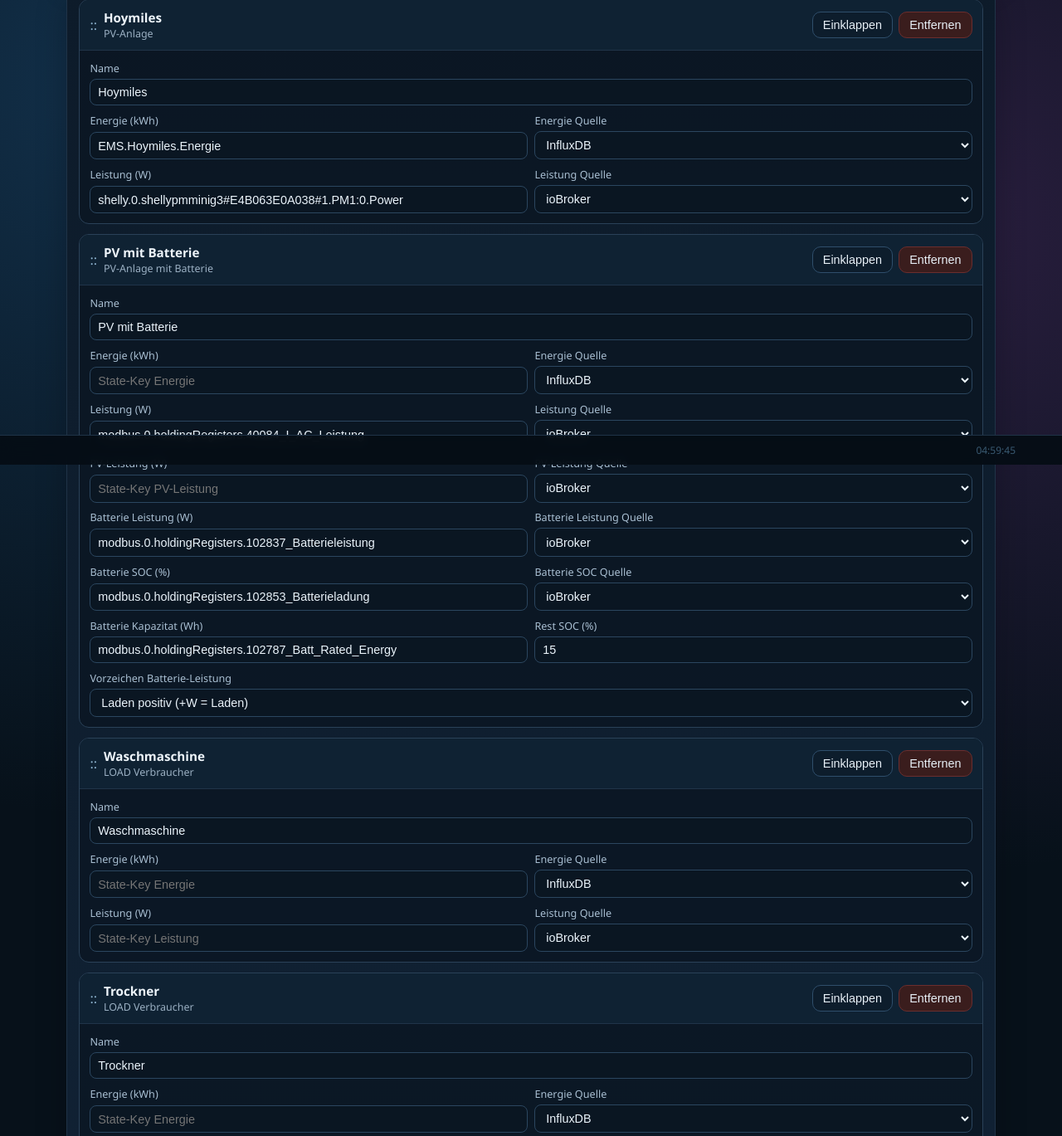
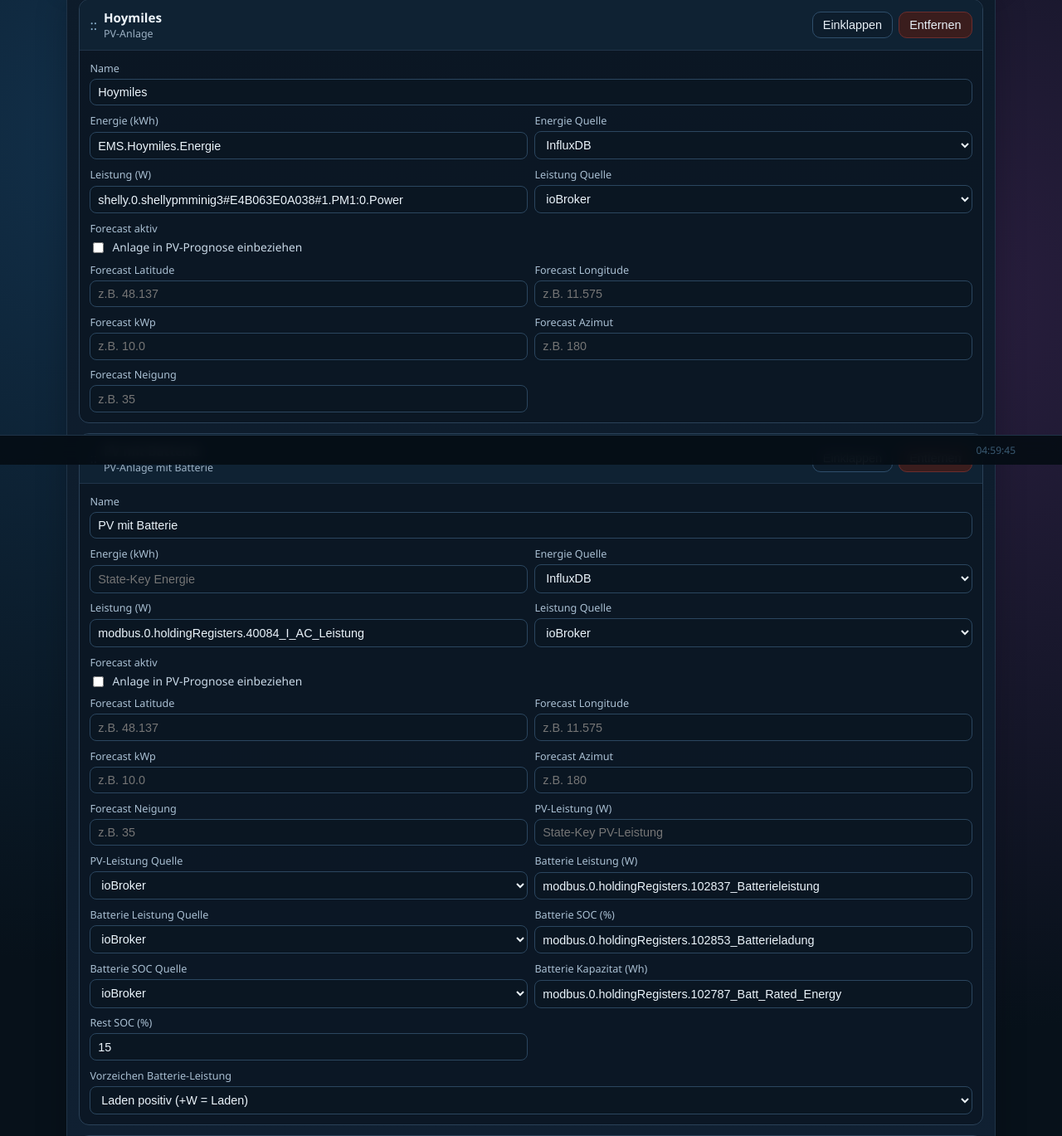
Before and after one commit to HJS72/EMSServer, a FastAPI app: page /config in a window 1280 px wide. Shown: the part 240-1609 px from the top of the page at 83% size. Run offline with FastAPI, Linux system fonts and the light colour scheme; data that the repository does not hold is empty.

Commit message:
release: v1.3.1 PV forecast required fields validation

```diff
--- a/app/main.py
+++ b/app/main.py
@@ -9,6 +9,7 @@ from pathlib import Path
 import httpx
 from apscheduler.schedulers.asyncio import AsyncIOScheduler
 from fastapi import FastAPI, Query, Request
+from fastapi import HTTPException
 from fastapi.responses import HTMLResponse, JSONResponse
 from fastapi.staticfiles import StaticFiles
 from fastapi.templating import Jinja2Templates
@@ -31,9 +32,9 @@ GITHUB_REPO = "HJS72/EMSServer"
 
 influx = InfluxSource(settings)
 iobroker = IoBrokerSource(settings)
-pv_service = PvForecastService(settings)
+config_service = DataPointConfigService(settings.data_dir)
+pv_service = PvForecastService(settings, config_service)
 storage = Storage(settings.data_dir)
-config_service = DataPointConfigService(settings.data_dir)
 engine = ForecastEngine(settings, influx, iobroker, pv_service, storage)
 scheduler = AsyncIOScheduler(timezone=settings.timezone)
 
@@ -125,6 +126,31 @@ async def get_datapoint_config() -> JSONResponse:
 
 @app.put("/api/config/datapoints")
 async def put_datapoint_config(payload: DataPointConfig) -> JSONResponse:
+    missing: list[str] = []
+    required_forecast_fields = [
+        ("forecast_lat", "Latitude"),
+        ("forecast_lon", "Longitude"),
+        ("forecast_kwp", "kWp"),
+        ("forecast_azimuth", "Azimut"),
+        ("forecast_declination", "Neigung"),
+    ]
+    for gen in payload.generators:
+        if not gen.forecast_enabled:
+            continue
+        for field_name, label in required_forecast_fields:
+            value = getattr(gen, field_name, None)
+            if value is None:
+                missing.append(f"{gen.name or gen.id}: {label}")
+
+    if missing:
+        raise HTTPException(
+            status_code=422,
+            detail={
+                "message": "Pflichtfelder fur Forecast fehlen",
+                "missing": missing,
+            },
+        )
+
     config_service.save(payload)
     return JSONResponse({"status": "ok"})
 
--- a/app/services/datapoint_config.py
+++ b/app/services/datapoint_config.py
@@ -32,7 +32,13 @@ class DataPointConfigService:
                 ConfigControllableConsumer(id="ctrl-2", name="Klima", state_key="", control_key=""),
             ],
             generators=[
-                ConfigGenerator(id="gen-1", name="Hoymiles", state_key="EMS.Hoymiles.Energie", has_battery=False),
+                ConfigGenerator(
+                    id="gen-1",
+                    name="Hoymiles",
+                    state_key="EMS.Hoymiles.Energie",
+                    has_battery=False,
+                    forecast_enabled=False,
+                ),
                 ConfigGenerator(
                     id="gen-2",
                     name="SolarEdge Hybrid",
@@ -44,6 +50,7 @@ class DataPointConfigService:
                     battery_capacity_wh_state_key="modbus.0.holdingRegisters.102787_Batt_Rated_Energy",
                     battery_rest_soc_percent=10.0,
                     battery_capacity_kwh=10.0,
+                    forecast_enabled=False,
                 ),
             ],
             grid=ConfigGrid(
@@ -67,6 +74,20 @@ class DataPointConfigService:
         ensure_ids(config.generators, "gen")
         ensure_ids(config.consumers, "consumer")
         ensure_ids(config.controllable_consumers, "ctrl")
+
+        for gen in config.generators:
+            has_forecast_params = any(
+                value is not None
+                for value in (
+                    gen.forecast_lat,
+                    gen.forecast_lon,
+                    gen.forecast_kwp,
+                    gen.forecast_azimuth,
+                    gen.forecast_declination,
+                )
+            )
+            if gen.forecast_enabled and not has_forecast_params:
+                gen.forecast_enabled = False
 
         if not config.grid.id:
             config.grid.id = "grid-main"
--- a/app/templates/config.html
+++ b/app/templates/config.html
@@ -485,6 +485,13 @@
       const byId = {};
       (cfg.generators || []).forEach((g, idx) => {
         const id = g.id || `gen-${idx + 1}`;
+        const hasForecastParams = [
+          g.forecast_lat,
+          g.forecast_lon,
+          g.forecast_kwp,
+          g.forecast_azimuth,
+          g.forecast_declination,
+        ].some(v => v !== null && v !== undefined && String(v).trim() !== "");
         byId[id] = {
           id,
           kind: "generator",
@@ -504,6 +511,12 @@
           battery_power_sign: g.battery_power_sign || "charge_positive",
           battery_rest_soc_percent: g.battery_rest_soc_percent !== null && g.battery_rest_soc_percent !== undefined ? String(g.battery_rest_soc_percent) : "",
           battery_capacity_kwh: g.battery_capacity_kwh !== null && g.battery_capacity_kwh !== undefined ? String(g.battery_capacity_kwh) : "",
+          forecast_enabled: g.forecast_enabled !== false && hasForecastParams,
+          forecast_lat: g.forecast_lat !== null && g.forecast_lat !== undefined ? String(g.forecast_lat) : "",
+          forecast_lon: g.forecast_lon !== null && g.forecast_lon !== undefined ? String(g.forecast_lon) : "",
+          forecast_kwp: g.forecast_kwp !== null && g.forecast_kwp !== undefined ? String(g.forecast_kwp) : "",
+          forecast_azimuth: g.forecast_azimuth !== null && g.forecast_azimuth !== undefined ? String(g.forecast_azimuth) : "",
+          forecast_declination: g.forecast_declination !== null && g.forecast_declination !== undefined ? String(g.forecast_declination) : "",
           has_battery: !!g.has_battery,
           collapsed: false,
         };
@@ -566,6 +579,13 @@
       const consumers = [];
       const controllable_consumers = [];
       const generators = [];
+      const toNullableNumber = (value) => {
+        if (value === null || value === undefined) return null;
+        const text = String(value).trim();
+        if (!text) return null;
+        const parsed = Number(text);
+        return Number.isFinite(parsed) ? parsed : null;
+      };
 
       let gridDevice = appState.devices.find(d => inferType(d) === "grid");
       if (!gridDevice) {
@@ -607,7 +627,7 @@
           });
         }
         if (type === "pv" || type === "pv_battery") {
-          if (!(d.name || d.state_key || d.power_state_key || d.pv_power_state_key || d.battery_soc_state_key || d.battery_power_state_key || d.battery_capacity_wh_state_key || d.battery_rest_soc_percent)) return;
+          if (!(d.name || d.state_key || d.power_state_key || d.pv_power_state_key || d.battery_soc_state_key || d.battery_power_state_key || d.battery_capacity_wh_state_key || d.battery_rest_soc_percent || d.forecast_lat || d.forecast_lon || d.forecast_kwp)) return;
           generators.push({
             id: d.id,
             name: d.name || "PV-Anlage",
@@ -626,6 +646,12 @@
             battery_power_sign: d.battery_power_sign || "charge_positive",
             battery_rest_soc_percent: Number(d.battery_rest_soc_percent || 0),
             battery_capacity_kwh: Number(d.battery_capacity_kwh || 0),
+            forecast_enabled: d.forecast_enabled !== false,
+            forecast_lat: toNullableNumber(d.forecast_lat),
+            forecast_lon: toNullableNumber(d.forecast_lon),
+            forecast_kwp: toNullableNumber(d.forecast_kwp),
+            forecast_azimuth: toNullableNumber(d.forecast_azimuth),
+            forecast_declination: toNullableNumber(d.forecast_declination),
           });
         }
       });
@@ -742,6 +768,34 @@
         grid.appendChild(field("Energie Quelle", bindSrc("source"), device.source, "", true, false, "energy"));
         grid.appendChild(field("Leistung (W)", bind("power_state_key"), device.power_state_key, "State-Key Leistung"));
         grid.appendChild(field("Leistung Quelle", bindSrc("power_source"), device.power_source, "", true));
+
+        if (inferType(device) === "pv" || inferType(device) === "pv_battery") {
+          const forecastWrap = document.createElement("div");
+          forecastWrap.className = "field field-full";
+          const forecastLabel = document.createElement("label");
+          forecastLabel.textContent = "Forecast aktiv";
+          const forecastLine = document.createElement("div");
+          forecastLine.className = "checkline";
+          const forecastCheck = document.createElement("input");
+          forecastCheck.type = "checkbox";
+          forecastCheck.checked = device.forecast_enabled !== false;
+          forecastCheck.addEventListener("change", () => {
+            device.forecast_enabled = forecastCheck.checked;
+          });
+          const forecastText = document.createElement("span");
+          forecastText.textContent = "Anlage in PV-Prognose einbeziehen";
+          forecastLine.appendChild(forecastCheck);
+          forecastLine.appendChild(forecastText);
+          forecastWrap.appendChild(forecastLabel);
+          forecastWrap.appendChild(forecastLine);
+          grid.appendChild(forecastWrap);
+
+          grid.appendChild(field("Forecast Latitude", bind("forecast_lat"), device.forecast_lat, "z.B. 48.137"));
+          grid.appendChild(field("Forecast Longitude", bind("forecast_lon"), device.forecast_lon, "z.B. 11.575"));
+          grid.appendChild(field("Forecast kWp", bind("forecast_kwp"), device.forecast_kwp, "z.B. 10.0"));
+          grid.appendChild(field("Forecast Azimut", bind("forecast_azimuth"), device.forecast_azimuth, "z.B. 180"));
+          grid.appendChild(field("Forecast Neigung", bind("forecast_declination"), device.forecast_declination, "z.B. 35"));
+        }
 
         if (inferType(device) === "pv_battery") {
           grid.appendChild(field("PV-Leistung (W)", bind("pv_power_state_key"), device.pv_power_state_key, "State-Key PV-Leistung"));
@@ -915,6 +969,12 @@
           battery_power_sign: "charge_positive",
           battery_rest_soc_percent: "10",
           battery_capacity_kwh: "10.0",
+          forecast_enabled: false,
+          forecast_lat: "",
+          forecast_lon: "",
+          forecast_kwp: "",
+          forecast_azimuth: "",
+          forecast_declination: "",
           has_battery: type === "pv_battery",
           collapsed: false,
         };
@@ -976,6 +1036,32 @@
     }
 
     async function saveConfig() {
+      const missing = [];
+      appState.devices.forEach(d => {
+        const type = inferType(d);
+        if (!(type === "pv" || type === "pv_battery")) return;
+        if (d.forecast_enabled === false) return;
+
+        const checks = [
+          ["forecast_lat", "Latitude"],
+          ["forecast_lon", "Longitude"],
+          ["forecast_kwp", "kWp"],
+          ["forecast_azimuth", "Azimut"],
+          ["forecast_declination", "Neigung"],
+        ];
+
+        checks.forEach(([key, label]) => {
+          const raw = d[key];
+          if (raw === null || raw === undefined || String(raw).trim() === "") {
+            missing.push(`${d.name || d.id}: ${label}`);
+          }
+        });
+      });
+
+      if (missing.length) {
+        throw new Error(`Pflichtfelder fur Forecast fehlen: ${missing.join(", ")}`);
+      }
+
       setStatus("Speichere...");
       const payload = buildPayload();
       const res = await fetch("/api/config/datapoints", {
@@ -983,7 +1069,19 @@
         headers: {"Content-Type": "application/json"},
         body: JSON.stringify(payload),
       });
-      if (!res.ok) throw new Error("Speichern fehlgeschlagen");
+      if (!res.ok) {
+        let message = "Speichern fehlgeschlagen";
+        try {
+          const err = await res.json();
+          if (err?.detail?.message) {
+            message = err.detail.message;
+            if (Array.isArray(err.detail.missing) && err.detail.missing.length) {
+              message += `: ${err.detail.missing.join(", ")}`;
+            }
+          }
+        } catch (_) {}
+        throw new Error(message);
+      }
       setStatus("Konfiguration gespeichert", "ok");
     }
 
```
Also changed, not shown: app/models.py (+7 -0 lines), app/services/pv_forecast.py (+90 -20 lines), 1 other file.
